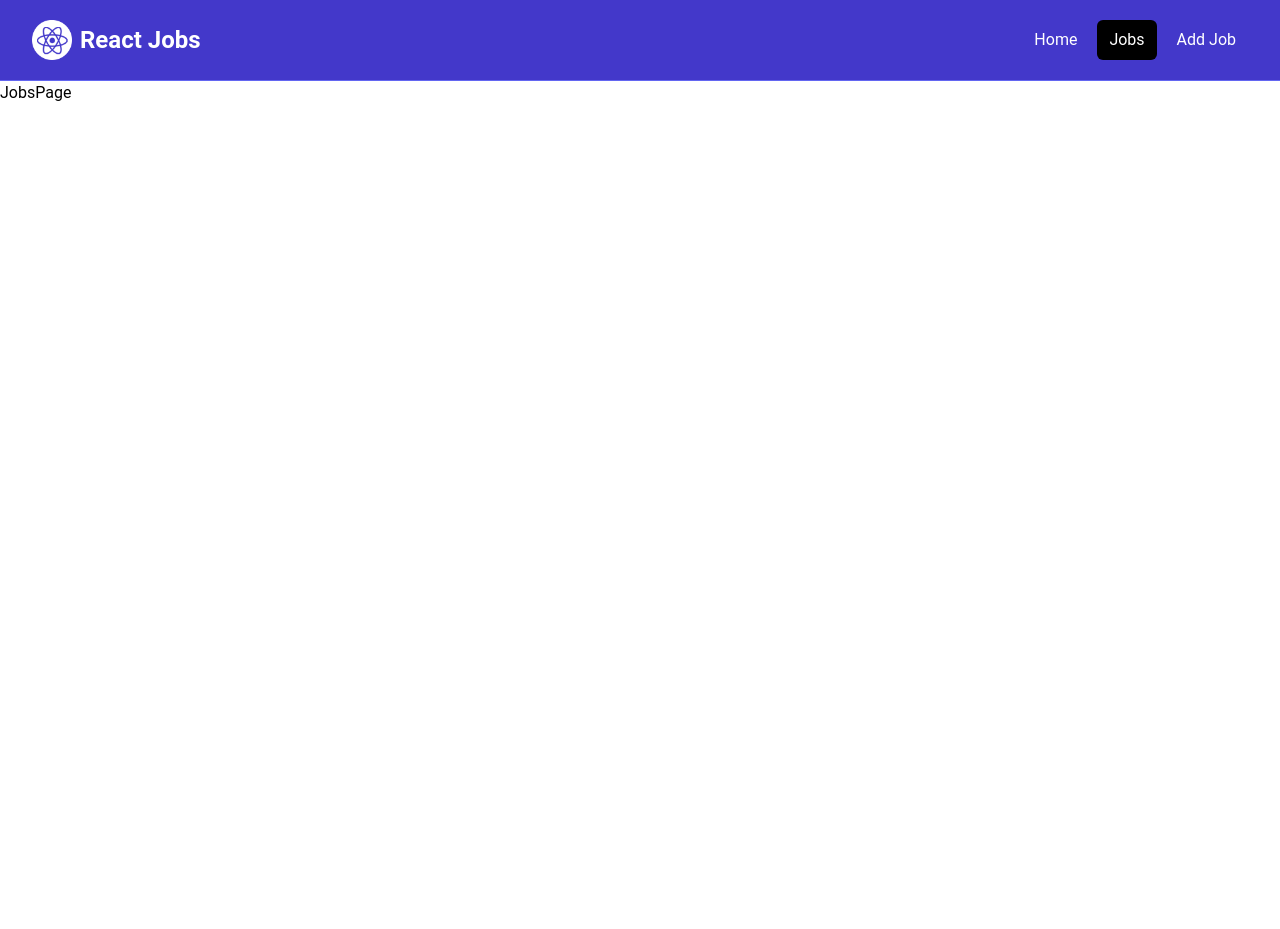
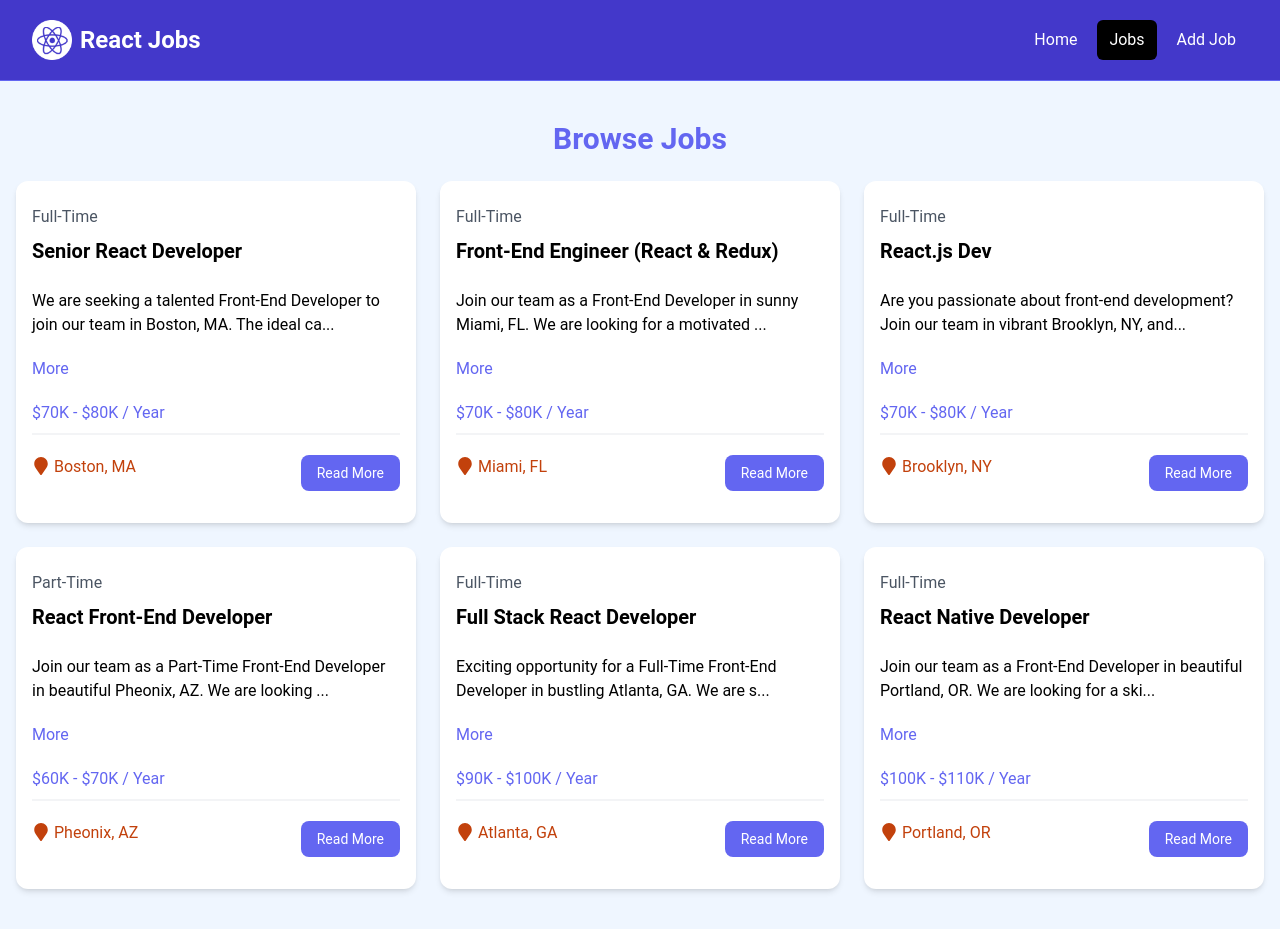
Before and after one commit to MrAliBilal/JobPortal_Vite-React, a React (Vite) app: page /jobs in a window 1280 px wide. Before the commit the page ends 800 px from the top, so only its background shows below. Built offline with nearby package versions, Linux system fonts and the light colour scheme; data requests are answered from the project's data file.

Commit message:
Adding json server

```diff
--- a/package.json
+++ b/package.json
@@ -7,7 +7,8 @@
     "dev": "vite",
     "build": "vite build",
     "lint": "eslint . --ext js,jsx --report-unused-disable-directives --max-warnings 0",
-    "preview": "vite preview"
+    "preview": "vite preview",
+    "server": "json-server --watch src/jobs.json --port 5000"
   },
   "dependencies": {
     "react": "^18.3.1",
@@ -24,6 +25,7 @@
     "eslint-plugin-react": "^7.34.3",
     "eslint-plugin-react-hooks": "^4.6.2",
     "eslint-plugin-react-refresh": "^0.4.7",
+    "json-server": "^1.0.0-beta.1",
     "postcss": "^8.4.40",
     "tailwindcss": "^3.4.6",
     "vite": "^5.3.4"
--- a/src/components/JobListings.jsx
+++ b/src/components/JobListings.jsx
@@ -1,20 +1,35 @@
-import jobs from '../jobs.json'
+import { useState,useEffect } from 'react';
 import JobListing from './JobListing'
 
-console.log(jobs)
+const JobListings = ({isHome = false}) => {
 
-const JobListings = () => {
+    const [jobs,setJobs] = useState ([]);
+    const [loading, setLoading] = useState (true);
 
-    const recentJobs = jobs.slice (0, 3);
+    useEffect (() => {
+        const fetchJobs = async () => {
+            try{
+                const res = await fetch("http://localhost:5000/jobs");
+                const data = await res.json();
+                setJobs (data);
+            } catch {
+                console.log ('Error fetching data', error);
+            } finally {
+                setLoading(false);
+            }
+
+        };
+        fetchJobs();
+    }, []);
 
     return (
         <section className="bg-blue-50 px-4 py-10">
             <div className="container-xl lg:container m-auto">
                 <h2 className="text-3xl font-bold text-indigo-500 mb-6 text-center">
-                    Browse Jobs
+                    {isHome ? 'Recent Jobs' : 'Browse Jobs'}
                 </h2>
                 <div className="grid grid-cols-1 md:grid-cols-3 gap-6">
-                    {recentJobs.map((job) => (
+                    {jobs.map((job) => (
                         <JobListing key={job.id} job={job}/>
                     ) )}
 
--- a/src/components/Navbar.jsx
+++ b/src/components/Navbar.jsx
@@ -1,6 +1,11 @@
 import logo from '../assets/images/logo.png'
 import { NavLink, } from 'react-router-dom'
 const Navbar = () => {
+
+  const LinkClass = ({ isActive }) => isActive
+  ? "text-white bg-black hover:bg-gray-900 hover:text-white rounded-md px-3 py-2"
+  : "text-white hover:bg-gray-900 hover:text-white rounded-md px-3 py-2";
+
   return (
     < nav className="bg-indigo-700 border-b border-indigo-500" >
       <div className="mx-auto max-w-7xl px-2 sm:px-6 lg:px-8">
@@ -22,23 +27,19 @@ const Navbar = () => {
               <div className="flex space-x-2">
                 <NavLink
                   to="/"
-                  className= {({ isActive }) => isActive
-                  ? "text-white bg-black hover:bg-gray-900 hover:text-white rounded-md px-3 py-2"
-                  : "text-white hover:bg-gray-900 hover:text-white rounded-md px-3 py-2"}
+                  className= {LinkClass}
                 >Home
                 </NavLink>
 
                 <NavLink
                   to="/jobs"
-                  className= {({ isActive }) => isActive
-                  ? "text-white bg-black hover:bg-gray-900 hover:text-white rounded-md px-3 py-2"
-                  : "text-white hover:bg-gray-900 hover:text-white rounded-md px-3 py-2"}                >Jobs</NavLink>
+                  className= {LinkClass}
+                >Jobs</NavLink>
 
                 <NavLink
                   to="/add-job"
-                  className= {({ isActive }) => isActive
-                  ? "text-white bg-black hover:bg-gray-900 hover:text-white rounded-md px-3 py-2"
-                  : "text-white hover:bg-gray-900 hover:text-white rounded-md px-3 py-2"}                >Add Job</NavLink>
+                  className= {LinkClass}
+                >Add Job</NavLink>
               </div>
             </div>
           </div>
--- a/src/jobs.json
+++ b/src/jobs.json
@@ -1,4 +1,5 @@
-[
+{
+  "jobs": [
     {
       "id": "1",
       "title": "Senior React Developer",
@@ -84,3 +85,4 @@
       }
     }
   ]
+}
--- a/src/pages/HomePage.jsx
+++ b/src/pages/HomePage.jsx
@@ -8,7 +8,7 @@ const HomePage = () => {
     <>
     <Hero/>
     <HomeCards/>
-    <JobListings/>
+    <JobListings isHome = {true} />
     <ViewAllJobs/>
   </>
   )
--- a/src/pages/JobsPage.jsx
+++ b/src/pages/JobsPage.jsx
@@ -1,6 +1,8 @@
+import JobListings from "../components/JobListings"
+
 const JobsPage = () => {
   return (
-    <div>JobsPage</div>
+    <JobListings/>
   )
 }
 export default JobsPage
```
Also changed, not shown: 1 other file (tests, documents, lock files or other folders).
